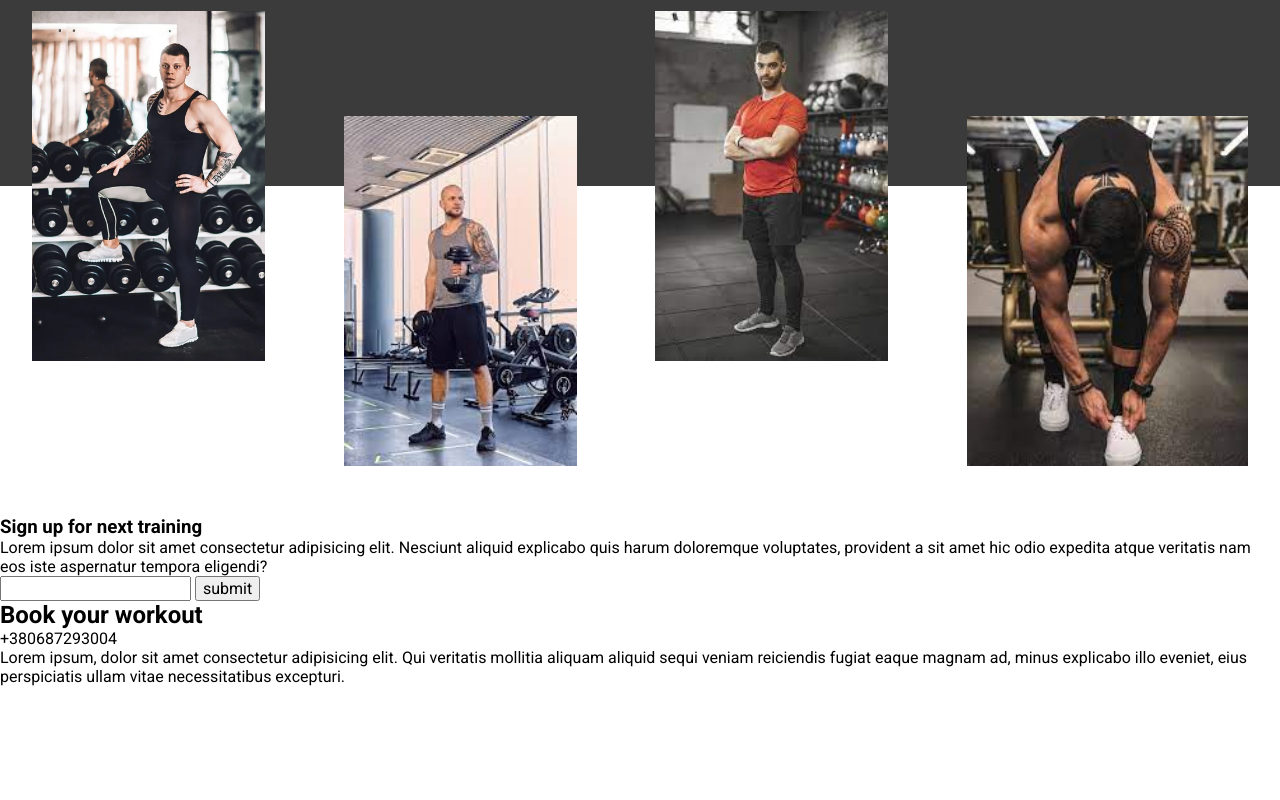
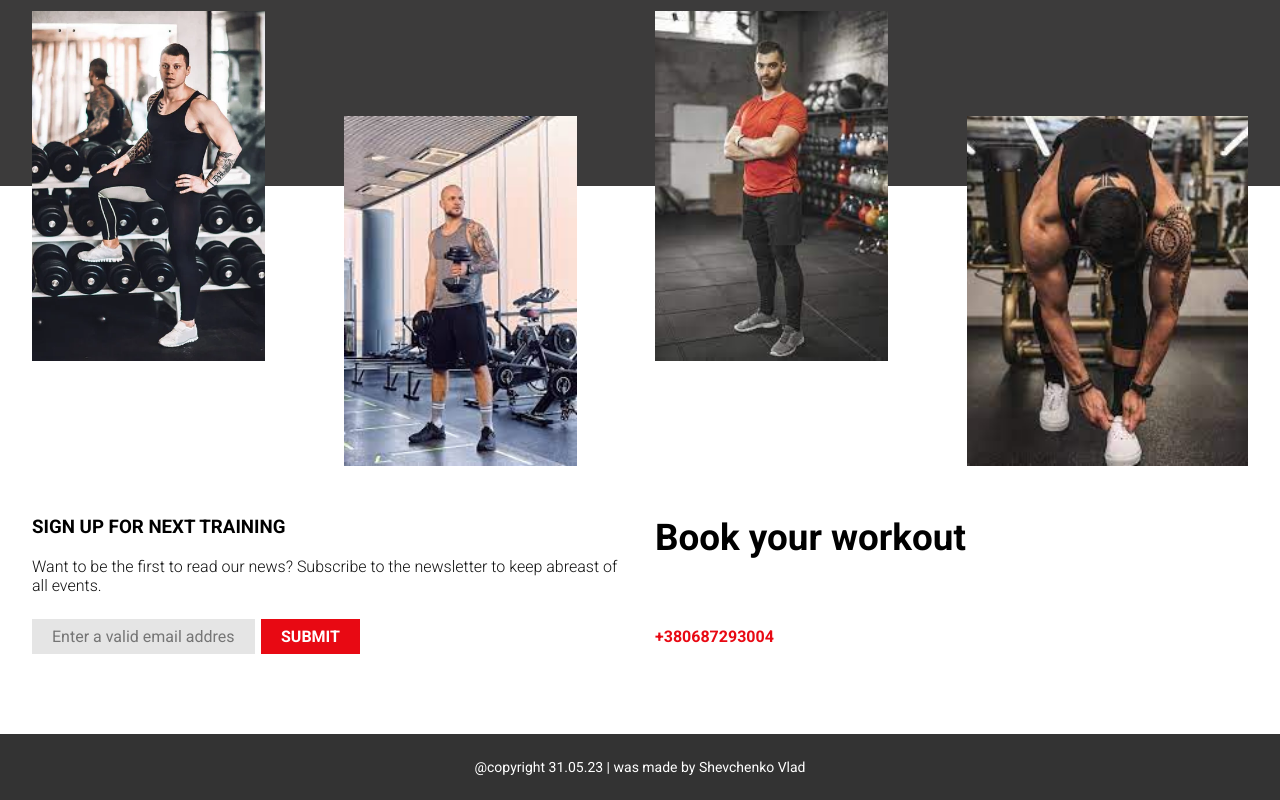
Before and after one commit to Vladislawww/Training, a plain HTML site: page index.html in a window 1280 px wide. Shown: the part 1586-2386 px from the top of the page. Before the commit the page ends 2272 px from the top, so only its background shows below. Drawn offline with Linux system fonts and the light colour scheme.

Commit message:
finish project

```diff
--- a/index.css
+++ b/index.css
@@ -104,3 +104,68 @@ body{
     padding: 10px;
     margin: 10px;
 }
+.contact {
+    display: flex;
+    gap: 30px;
+    padding-bottom: 80px;
+
+}
+.container {
+}
+.left_text {
+    width: 100%;
+
+}
+.left_text h3{
+    text-transform: uppercase;
+    padding-bottom: 1em;
+
+}
+.left_text p{
+    font-weight: 300;
+    color: #111;
+    padding-bottom: 1.5em;
+}
+
+.left_text button{
+    margin-left: 6px;
+    border: none;
+    background-color: #E80913;
+    color: white;
+    padding: 8px 20px;
+    text-transform: uppercase;
+    font-weight: 600;
+}
+.left_text input{
+    background-color: #E5E5E5;
+    border: none;
+    padding: 8px 20px;
+
+}
+.left_text div{
+    display: flex;
+}
+.right_text {
+    width: 100%;
+    display: flex;
+    flex-direction: column;
+
+
+}
+.right_text h2{
+    font-size: 2.3em;
+    flex-grow: 1;
+
+}
+.right_text p{
+    color: #E80913;
+    font-weight: 600;
+    padding: 8px 0px;
+}
+footer.footer .copyright{
+    background-color: #333;
+    color: white;
+    padding: 25px 0px;
+    text-align: center;
+    font-size: 14px;
+}
--- a/index.html
+++ b/index.html
@@ -77,31 +77,32 @@
         <img src="q3.jfif" alt="picrure" class="third_picture">
         <img src="q4.jfif" alt="picrure" class="fourth_picture">
     </div>
-    <section class="left_text">
+    <section  class="contact container">
+    <div class="left_text">
         <h3>
             Sign up for next training
         </h3>
         <p>
-            Lorem ipsum dolor sit amet consectetur adipisicing elit.
-            Nesciunt aliquid explicabo quis harum doloremque voluptates,
-            provident a sit amet hic odio expedita atque veritatis
-            nam eos iste aspernatur tempora eligendi?
+            Want to be the first to read our news? Subscribe to the newsletter to keep abreast of all events.
         </p>
-        <input type="text" name="footer_input" id="inp">
-        <button>submit</button>
-    </section>
-    <section class="right_text">
+        <div>
+            <input type="text" name="footer_input" id="inp" placeholder="Enter a valid email address">
+            <button>submit</button>
+        </div>
+    </div>
+    <div class="right_text">
         <h2>
             Book your workout
         </h2>
         <p>
             +380687293004
         </p>
-    </section>
-    <footer>
-        <p>
-            Lorem ipsum, dolor sit amet consectetur adipisicing elit. Qui veritatis mollitia aliquam aliquid sequi veniam reiciendis fugiat eaque magnam ad, minus explicabo illo eveniet, eius perspiciatis ullam vitae necessitatibus excepturi.
-        </p>
-    </footer>
+    </div>
+</section>
+<footer class="containe footer">
+    <p class="copyright">
+        @copyright 31.05.23 | was made by Shevchenko Vlad
+    </p>
+</footer>
 </body>
 </html>
```
